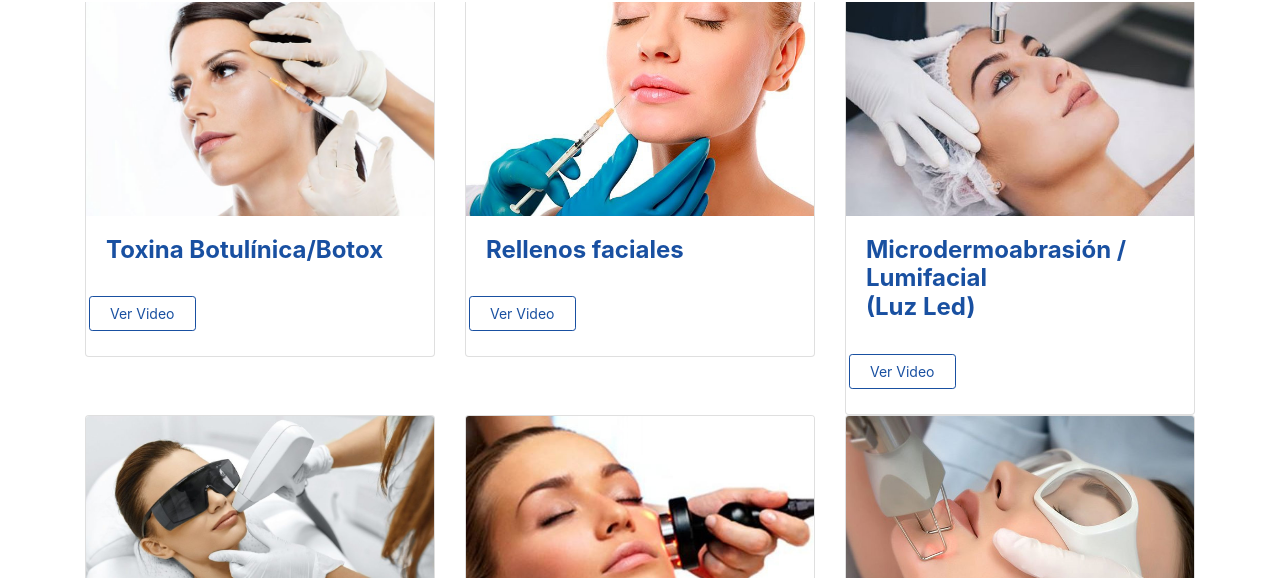
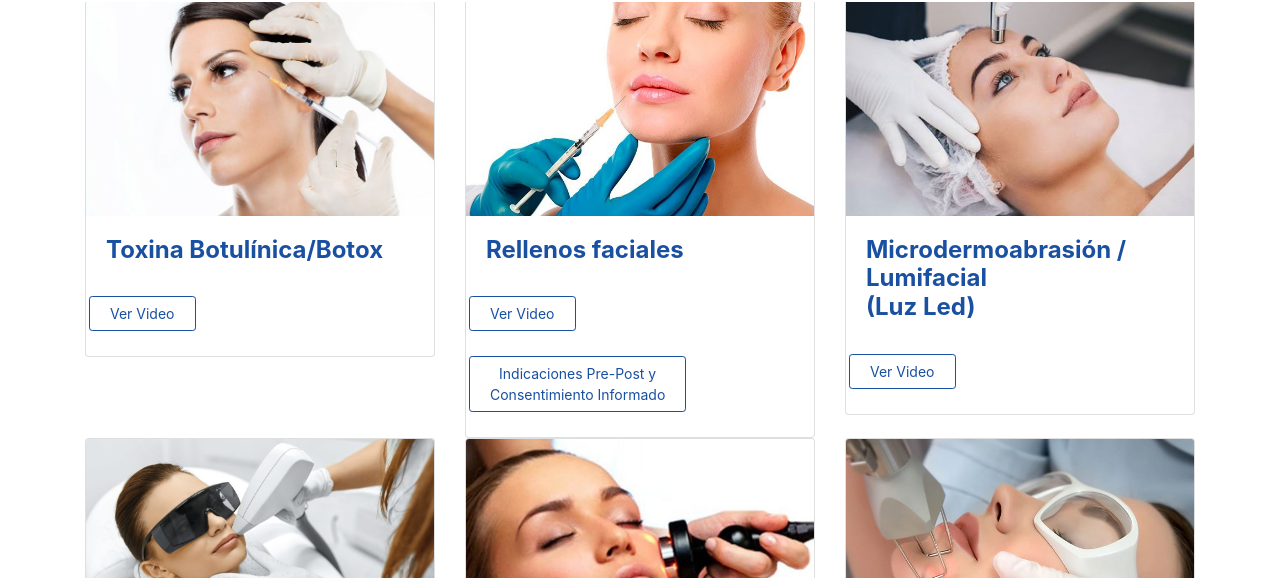
Before and after one commit to mirelesdermatologia/mirelesdermatologia.github.io, a plain HTML site: page servicios/cosmeticalaser.html in a window 1280 px wide. Shown: the part 59-637 px from the top of the page. Drawn offline with nearby package versions, Linux system fonts and the light colour scheme; some packages are replaced by stand-ins of ours; a script that the page names is missing.

Commit message:
Button for PDF Rellenos Faciales Indications and consents added

```diff
--- a/servicios/cosmeticalaser.html
+++ b/servicios/cosmeticalaser.html
@@ -59,6 +59,7 @@
                                 <h4 class="card-title"><strong>Rellenos faciales</strong></h4>
                             </div>
                             <div class="sub_service_card_button_div"><a class="btn btn-outline-primary btn-sm derma_service_button" role="button" href="https://youtu.be/Vt2UAZSezNk" target="_blank">Ver Video</a></div>
+                            <div class="sub_service_card_button_div"><a class="btn btn-outline-primary btn-sm derma_service_button" role="button" href="../docs/IndicacionesYConsentimiento.pdf" target="_blank">Indicaciones Pre-Post y<br>Consentimiento Informado</a></div>
                         </div>
                     </div>
                     <div class="col-md-6 col-lg-4">
@@ -113,9 +114,9 @@
             </div>
         </section>
     </main>
-    <div id="contact-btns" style="position:fixed;bottom:30px;left:15px;width:60px;">
-        <div style="margin-bottom:15px;"><a class="derma_side_contact_button_blue" href="tel:3123302727"><i class="icon ion-ios-telephone"></i></a></div>
-        <div style="margin-bottom:15px;"><a class="derma_side_contact_button_green" href="https://api.whatsapp.com/send?phone=5213121233109text=Hola,%20me%20gustaría%20obtener%20información%20sobre"><i class="icon ion-social-whatsapp-outline"></i></a></div>
+    <div id="contact-btns" style="position: fixed;bottom: 30px;left: 15px;width: 60px;">
+        <div style="margin-bottom: 15px;"><a class="derma_side_contact_button_blue" href="tel:3123302727"><i class="icon ion-ios-telephone"></i></a></div>
+        <div style="margin-bottom: 15px;"><a class="derma_side_contact_button_green" href="https://api.whatsapp.com/send?phone=5213121233109text=Hola,%20me%20gustaría%20obtener%20información%20sobre"><i class="icon ion-social-whatsapp-outline"></i></a></div>
     </div>
     <div id="contacto" class="footer-basic">
         <footer>
```
Also changed, not shown: 1 other file.
